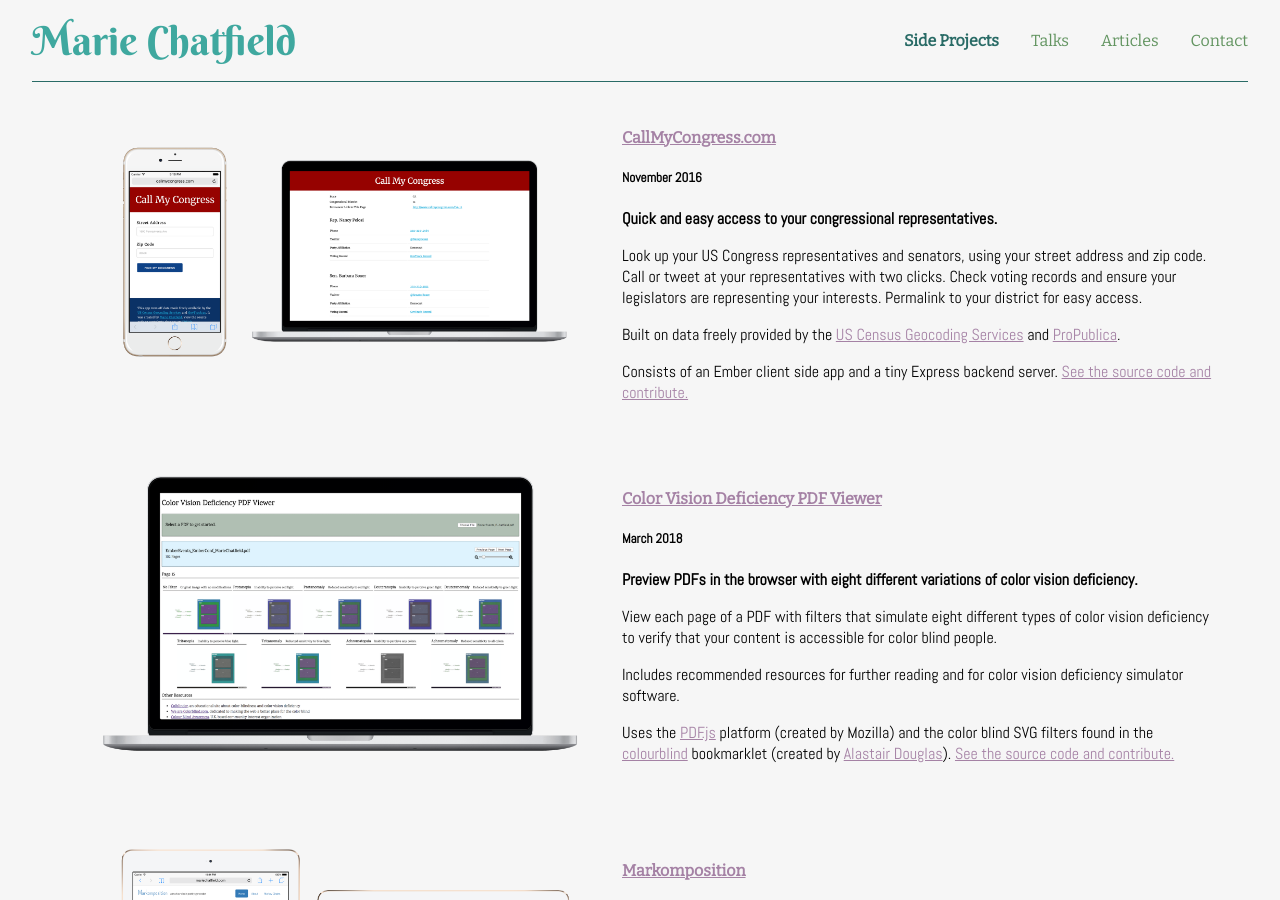
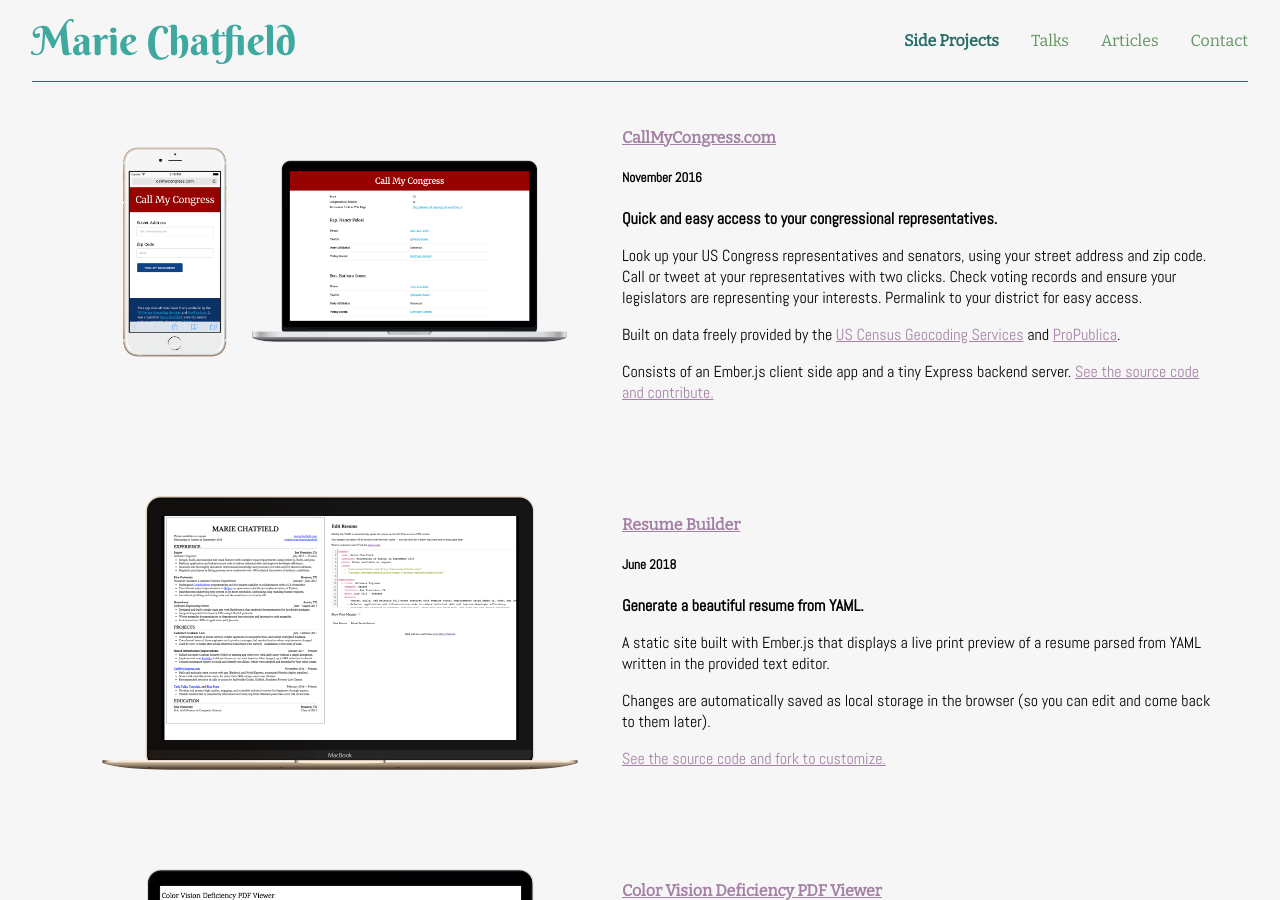
Before and after one commit to mchat/mchat.github.io, a Jekyll site: the page built from projects/index.md, in a window 1280 px wide and 900 px high. Built offline with Jekyll 4.4.1, drawn with Linux system fonts in a browser that asks for light colours; nearby versions of some CDN libraries.

Commit message:
Add resume builder.

```diff
--- a/projects/index.md
+++ b/projects/index.md
@@ -21,7 +21,27 @@
 
 Built on data freely provided by the [US Census Geocoding Services](https://geocoding.geo.census.gov/) and [ProPublica](https://www.propublica.org/datastore/apis).
 
-Consists of an Ember client side app and a tiny Express backend server. [See the source code and contribute.](https://github.com/mariechatfield/call-my-congress)
+Consists of an Ember.js client side app and a tiny Express backend server. [See the source code and contribute.](https://github.com/mariechatfield/call-my-congress)
+
+  </div>
+</div>
+
+<div id="resume-builder" class="content__section">
+  <div class="content__section__media" markdown="block">
+![Screenshot of Resume Builder](./resume-builder.png){: .content__section__image }
+  </div>
+
+  <div class="content__section__text" markdown="block">
+#### [Resume Builder](http://mariechatfield.com/resume-builder/)
+##### June 2018
+
+__Generate a beautiful resume from YAML.__
+
+A static site built with Ember.js that displays a live print preview of a resume parsed from YAML written in the provided text editor.
+
+Changes are automatically saved as local storage in the browser (so you can edit and come back to them later).
+
+[See the source code and fork to customize.](https://github.com/mariechatfield/resume-builder)
 
   </div>
 </div>
```
Also changed, not shown: projects/resume-builder.png (added).
